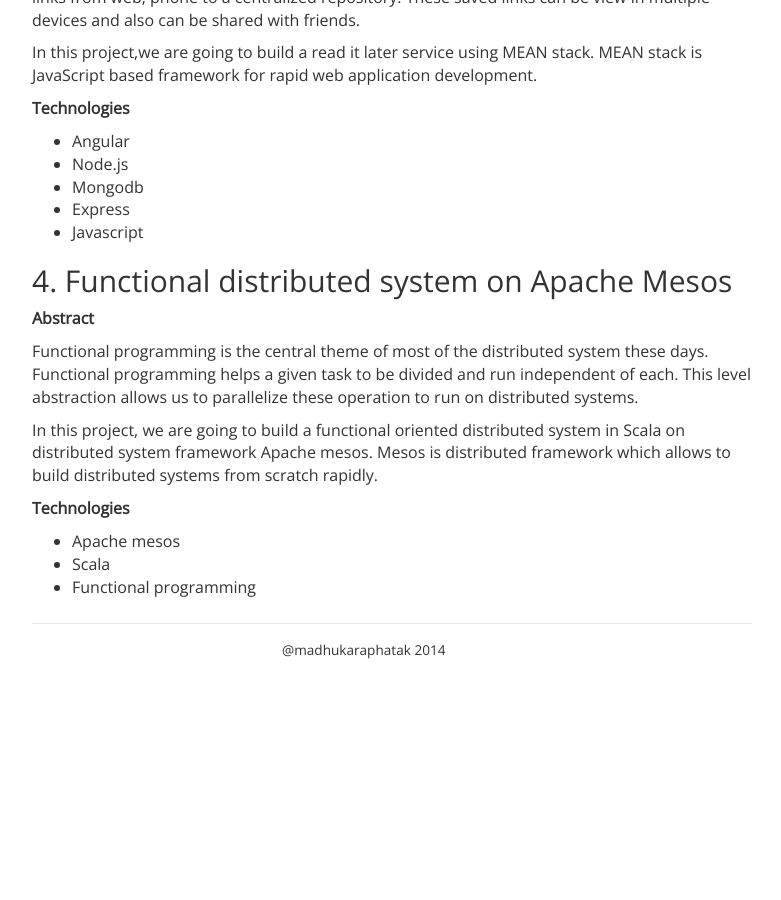
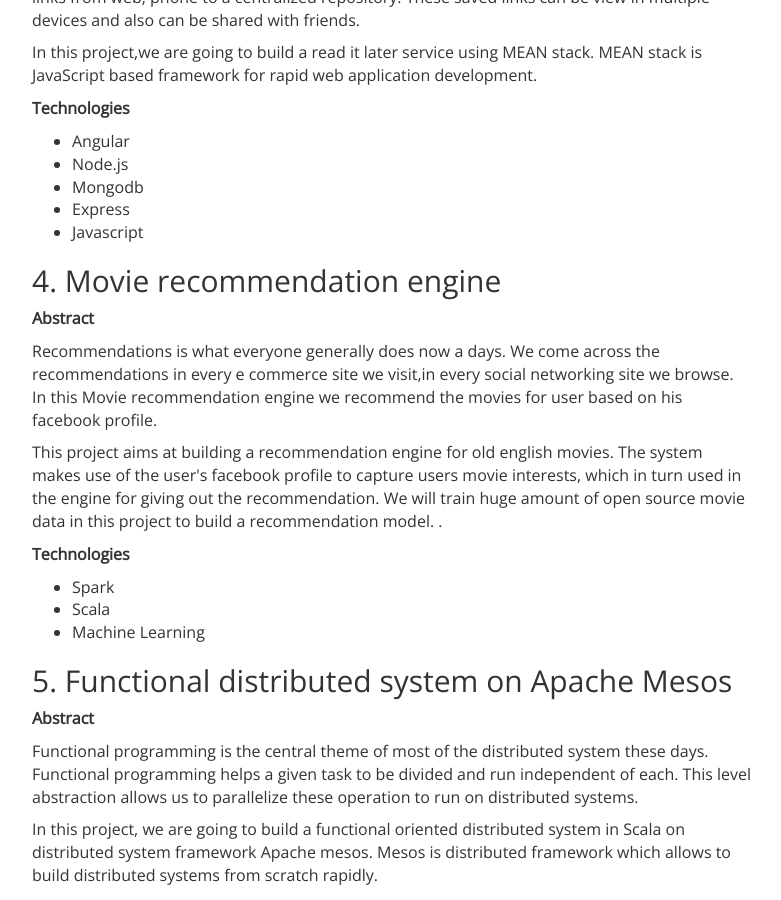
Before and after one commit to phatak-dev/website, a Jekyll site: the page built from enggprojects.md, in a window 1280 px wide and 900 px high, scrolled down 1191 px. Shown: the whole window, without its empty margins (248-1029 px from the left). Built offline with Jekyll 4.4.1, drawn with Linux system fonts in a browser that asks for light colours; before the commit the page ends 1902 px from its top, so only the background shows below that.

Commit message:
added fb project

```diff
--- a/enggprojects.md
+++ b/enggprojects.md
@@ -58,7 +58,23 @@
 </ul>
 
 
-<h2>4. Functional distributed system on Apache Mesos</h2>
+
+<h2>4. Movie recommendation engine</h2>
+<p><Strong>Abstract</Strong></p>
+<p> Recommendations is what everyone generally does now a days. We come across the recommendations in every e commerce site we visit,in every social networking site we browse. In this Movie recommendation engine we recommend the movies for user based on his facebook profile.</p>
+
+<p> This project aims at building a recommendation engine for old english movies. The system makes use of the user's facebook profile to capture users movie interests, which in turn used in the engine for giving out the recommendation. We will train huge amount of open source movie data in this project to build a recommendation model.
+.
+
+<p><Strong>Technologies</Strong></p>
+<ul>
+ <li> Spark</li>
+ <li> Scala </li>
+ <li> Machine Learning</li>
+</ul>
+
+
+<h2>5. Functional distributed system on Apache Mesos</h2>
 <p><Strong>Abstract</Strong></p>
 <p> Functional programming is the central theme of most of the distributed system these days. Functional programming helps a given task to be divided and run independent of each. This level abstraction allows us to parallelize these operation to run on distributed systems.</p>
 
```
